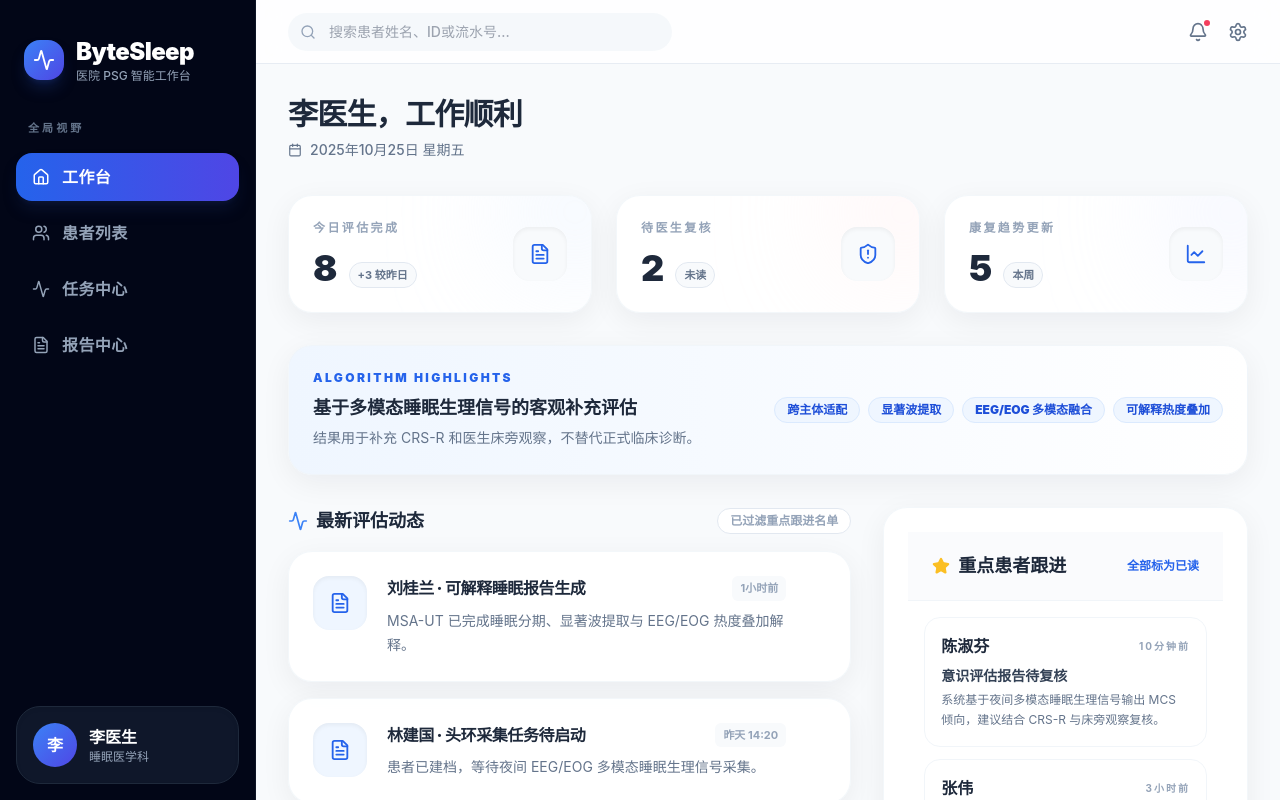
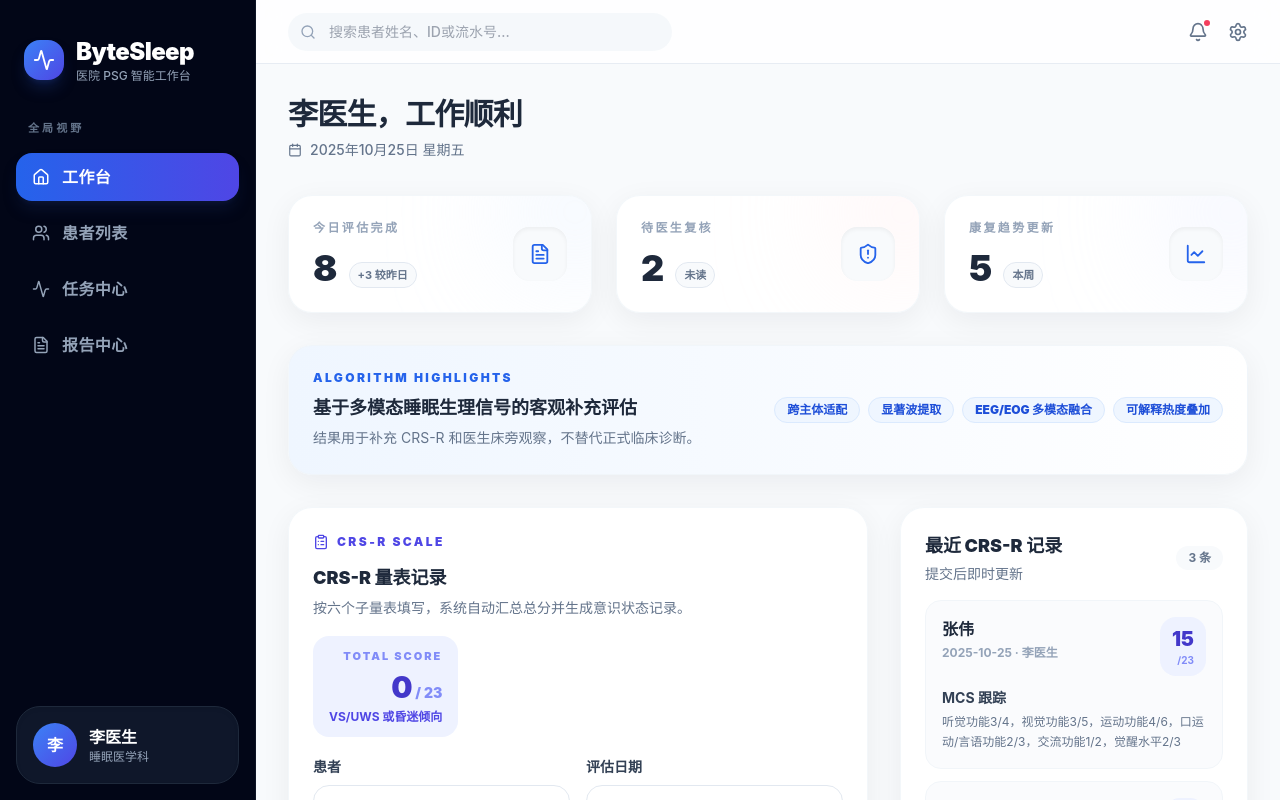
Before and after one commit to wcjjzz/ByteSleep, a React (Vite) app: page / in a window 1280 px wide. Both pictures are taken after a click on the button "登录系统". Built offline with nearby package versions, Linux system fonts and the light colour scheme.

Commit message:
Add CRS-R assessment form to workbench

```diff
--- a/src/pages/global/WorkbenchPage.jsx
+++ b/src/pages/global/WorkbenchPage.jsx
@@ -1,5 +1,7 @@
-import { Activity, Calendar, Check, CheckCircle2, FileText, LineChart, ShieldAlert, Star } from 'lucide-react';
+import { useMemo, useState } from 'react';
+import { Activity, Calendar, Check, CheckCircle2, ClipboardList, FileText, LineChart, ShieldAlert, Star } from 'lucide-react';
 import Card from '../../components/ui/Card';
+import { CRS_R_SUBSCALES, getCrsRLevel, getCrsRSubscoreText, getCrsRTotal } from '../../data/crsRScale';
 import { getPatientById } from '../../utils/patient';
 
 function StatCard({ title, value, sub, icon: Icon, accent }) {
@@ -26,7 +28,103 @@ function AlgorithmBadge({ children }) {
   return <span className="rounded-full border border-blue-100 bg-blue-50 px-3 py-1 text-xs font-black text-blue-700">{children}</span>;
 }
 
-export default function WorkbenchPage({ enterPatientWorkspace, unreadPublicUpdates, unreadFollowedUpdates, markAsRead, markAllAsRead }) {
+function CrsRForm({ patients, addCrsRRecord }) {
+  const defaultPatientId = patients[0]?.id || '';
+  const [patientId, setPatientId] = useState(defaultPatientId);
+  const [date, setDate] = useState('2025-10-25');
+  const [subScores, setSubScores] = useState(() => Object.fromEntries(CRS_R_SUBSCALES.map((item) => [item.key, 0])));
+  const [note, setNote] = useState('');
+  const [saved, setSaved] = useState(false);
+
+  const total = useMemo(() => getCrsRTotal(subScores), [subScores]);
+  const level = useMemo(() => getCrsRLevel(total), [total]);
+
+  const updateSubScore = (key, value) => {
+    setSaved(false);
+    setSubScores((prev) => ({ ...prev, [key]: Number(value) }));
+  };
+
+  const handleSubmit = (event) => {
+    event.preventDefault();
+    if (!patientId) return;
+    addCrsRRecord({
+      patientId,
+      date,
+      score: total,
+      level,
+      subScores,
+      subscoreText: getCrsRSubscoreText(subScores),
+      note: note || '未填写额外备注。',
+    });
+    setSaved(true);
+    setNote('');
+  };
+
+  return (
+    <Card className="border-indigo-100 bg-white/95">
+      <div className="mb-5 flex flex-wrap items-start justify-between gap-4">
+        <div>
+          <div className="inline-flex items-center gap-2 text-xs font-black uppercase tracking-[0.2em] text-indigo-600"><ClipboardList size={16} /> CRS-R Scale</div>
+          <h2 className="mt-2 text-lg font-black text-slate-800">CRS-R 量表记录</h2>
+          <p className="mt-1 text-sm leading-6 text-slate-500">按六个子量表填写，系统自动汇总总分并生成意识状态记录。</p>
+        </div>
+        <div className="rounded-2xl bg-indigo-50 px-4 py-3 text-right">
+          <div className="text-[11px] font-black uppercase tracking-[0.18em] text-indigo-400">Total Score</div>
+          <div className="mt-1 text-3xl font-black text-indigo-700">{total}<span className="text-sm text-indigo-400"> / 23</span></div>
+          <div className="mt-1 text-xs font-bold text-indigo-600">{level}</div>
+        </div>
+      </div>
+
+      <form onSubmit={handleSubmit} className="space-y-5">
+        <div className="grid gap-4 md:grid-cols-2">
+          <label className="space-y-2 text-sm font-bold text-slate-700">
+            <span>患者</span>
+            <select value={patientId} onChange={(event) => setPatientId(event.target.value)} className="w-full rounded-2xl border border-slate-200 bg-white px-4 py-3 text-sm outline-none focus:border-indigo-400">
+              {patients.map((patient) => (
+                <option key={patient.id} value={patient.id}>{patient.name} · {patient.id}</option>
+              ))}
+            </select>
+          </label>
+          <label className="space-y-2 text-sm font-bold text-slate-700">
+            <span>评估日期</span>
+            <input type="date" value={date} onChange={(event) => setDate(event.target.value)} className="w-full rounded-2xl border border-slate-200 bg-white px-4 py-3 text-sm outline-none focus:border-indigo-400" />
+          </label>
+        </div>
+
+        <div className="grid gap-3 md:grid-cols-2">
+          {CRS_R_SUBSCALES.map((subscale) => (
+            <label key={subscale.key} className="space-y-2 rounded-2xl border border-slate-100 bg-slate-50/70 p-4 text-sm font-bold text-slate-700">
+              <div className="flex items-center justify-between gap-3">
+                <span>{subscale.label}</span>
+                <span className="text-xs text-slate-400">0-{subscale.max}</span>
+              </div>
+              <select value={subScores[subscale.key]} onChange={(event) => updateSubScore(subscale.key, event.target.value)} className="w-full rounded-xl border border-slate-200 bg-white px-3 py-2 text-sm outline-none focus:border-indigo-400">
+                {subscale.items.map((item) => (
+                  <option key={item.score} value={item.score}>{item.label}</option>
+                ))}
+              </select>
+            </label>
+          ))}
+        </div>
+
+        <label className="space-y-2 text-sm font-bold text-slate-700">
+          <span>医生备注</span>
+          <textarea value={note} onChange={(event) => { setSaved(false); setNote(event.target.value); }} rows={3} className="w-full resize-none rounded-2xl border border-slate-200 bg-white px-4 py-3 text-sm leading-6 outline-none focus:border-indigo-400" placeholder="记录本次 CRS-R 评估中的关键反应、刺激方式、配合度或复核建议" />
+        </label>
+
+        <div className="flex flex-wrap items-center justify-between gap-3">
+          <div className="text-xs leading-5 text-slate-500">提交后会生成一条 CRS-R 量表记录，并同步出现在报告中心。</div>
+          <button type="submit" className="rounded-2xl bg-slate-900 px-5 py-3 text-sm font-black text-white transition hover:bg-slate-800">保存 CRS-R 记录</button>
+        </div>
+        {saved && <div className="rounded-2xl border border-emerald-100 bg-emerald-50 px-4 py-3 text-sm font-bold text-emerald-700">已保存。本次 CRS-R 记录可在报告中心查看。</div>}
+      </form>
+    </Card>
+  );
+}
+
+export default function WorkbenchPage({ enterPatientWorkspace, unreadPublicUpdates, unreadFollowedUpdates, markAsRead, markAllAsRead, patients = [], crsRRecords = [], addCrsRRecord }) {
+  const recentCrsRecords = crsRRecords.slice(0, 3);
+
   return (
     <div className="mx-auto max-w-[1300px] space-y-8">
       <div>
@@ -55,6 +153,40 @@ export default function WorkbenchPage({ enterPatientWorkspace, unreadPublicUpdat
           <AlgorithmBadge>可解释热度叠加</AlgorithmBadge>
         </div>
       </Card>
+
+      <div className="grid gap-8 xl:grid-cols-[1.25fr_0.75fr]">
+        <CrsRForm patients={patients} addCrsRRecord={addCrsRRecord} />
+        <Card className="flex flex-col">
+          <div className="mb-4 flex items-center justify-between gap-3">
+            <div>
+              <h2 className="text-lg font-black text-slate-800">最近 CRS-R 记录</h2>
+              <p className="mt-1 text-sm text-slate-500">提交后即时更新</p>
+            </div>
+            <div className="rounded-full bg-slate-50 px-3 py-1 text-xs font-bold text-slate-500">{crsRRecords.length} 条</div>
+          </div>
+          <div className="space-y-3">
+            {recentCrsRecords.map((record) => {
+              const patient = getPatientById(record.patientId);
+              return (
+                <div key={record.id} onClick={() => enterPatientWorkspace(patient, 'history')} className="cursor-pointer rounded-2xl border border-slate-100 bg-slate-50/70 p-4 transition hover:-translate-y-0.5 hover:border-indigo-100 hover:bg-white hover:shadow-soft">
+                  <div className="flex items-start justify-between gap-3">
+                    <div>
+                      <div className="font-black text-slate-800">{patient.name}</div>
+                      <div className="mt-1 text-xs font-bold text-slate-400">{record.date} · {record.examiner}</div>
+                    </div>
+                    <div className="rounded-2xl bg-indigo-50 px-3 py-2 text-right">
+                      <div className="text-xl font-black text-indigo-700">{record.score}</div>
+                      <div className="text-[10px] font-bold text-indigo-400">/23</div>
+                    </div>
+                  </div>
+                  <div className="mt-3 text-sm font-bold text-slate-700">{record.level}</div>
+                  <div className="mt-1 line-clamp-2 text-xs leading-5 text-slate-500">{record.subscoreText}</div>
+                </div>
+              );
+            })}
+          </div>
+        </Card>
+      </div>
 
       <div className="grid gap-8 lg:grid-cols-5">
         <div className="space-y-4 lg:col-span-3">
```
